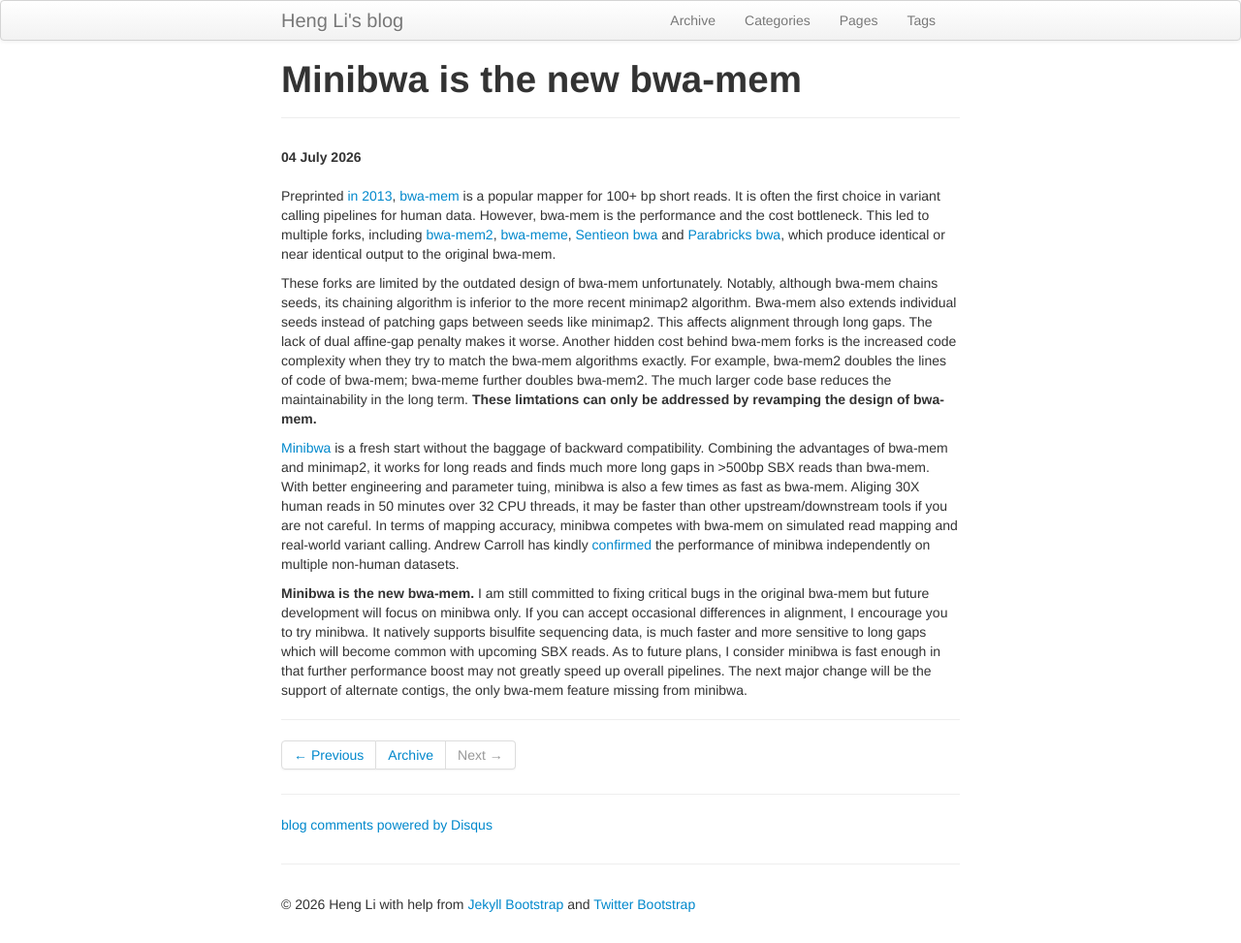
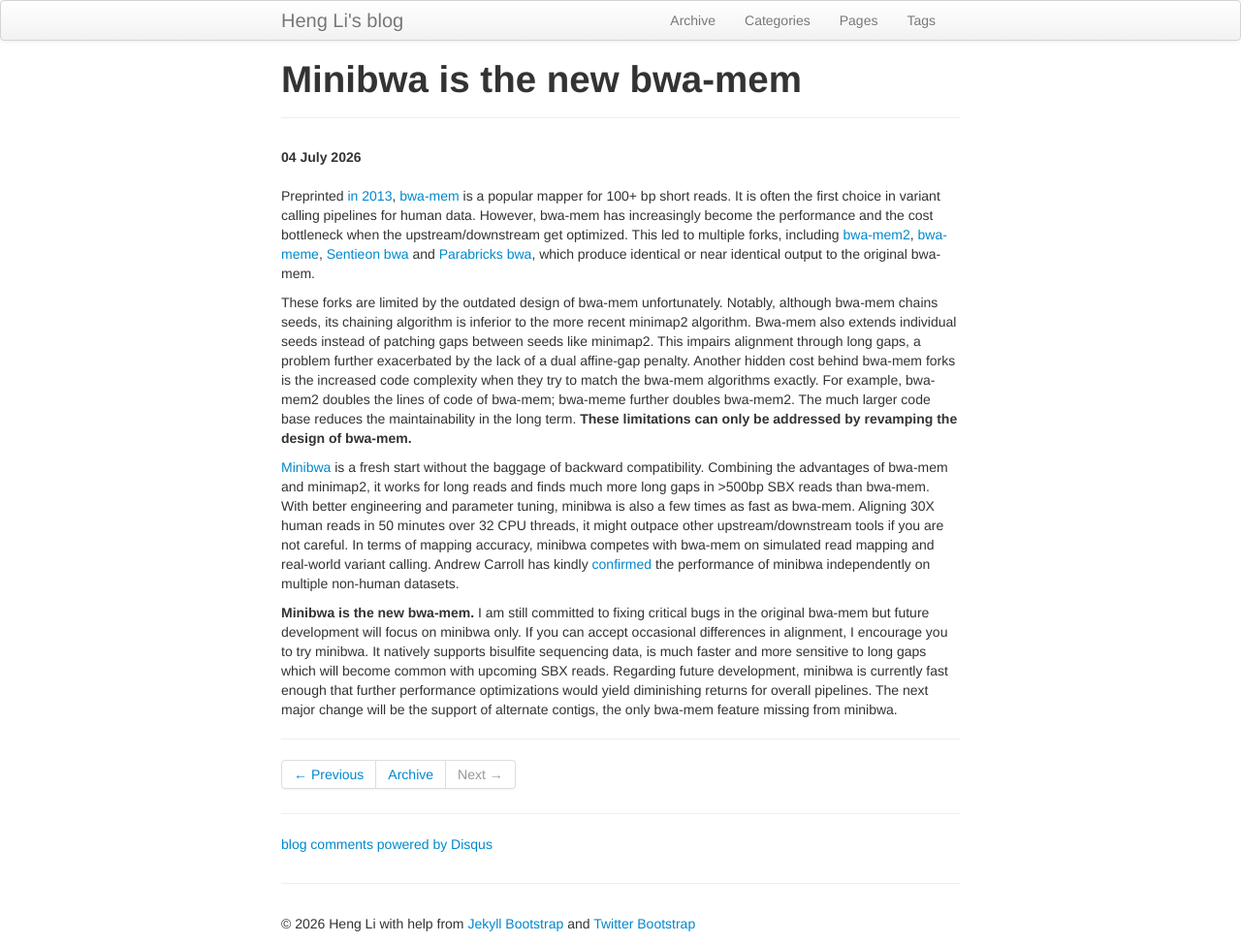
Before and after one commit to lh3/lh3.github.com, a Jekyll site: the page built from _posts/2026-07-04-minibwa-is-the-new-bwa.md, in a window 1280 px wide. Shown: the whole page at 97% size. Built offline with Jekyll 4.4.1, drawn with Linux system fonts in a browser that asks for light colours; comment, search, counter and statistics services are not loaded.

Commit message:
language edits

```diff
--- a/_posts/2026-07-04-minibwa-is-the-new-bwa.md
+++ b/_posts/2026-07-04-minibwa-is-the-new-bwa.md
@@ -9,24 +9,23 @@ tags: []
 
 Preprinted [in 2013][bwa-mem], [bwa-mem][bwa] is a popular mapper for 100+ bp short reads.
 It is often the first choice in variant calling pipelines for human data.
-However, bwa-mem is the performance and the cost bottleneck.
+However, bwa-mem has increasingly become the performance and the cost bottleneck when the upstream/downstream get optimized.
 This led to multiple forks, including [bwa-mem2][bwa-mem2], [bwa-meme][bwa-meme], [Sentieon bwa][sentieon] and [Parabricks bwa][parabrick],
 which produce identical or near identical output to the original bwa-mem.
 
 These forks are limited by the outdated design of bwa-mem unfortunately.
 Notably, although bwa-mem chains seeds, its chaining algorithm is inferior to the more recent minimap2 algorithm.
 Bwa-mem also extends individual seeds instead of patching gaps between seeds like minimap2.
-This affects alignment through long gaps.
-The lack of dual affine-gap penalty makes it worse.
+This impairs alignment through long gaps, a problem further exacerbated by the lack of a dual affine-gap penalty.
 Another hidden cost behind bwa-mem forks is the increased code complexity when they try to match the bwa-mem algorithms exactly.
 For example, bwa-mem2 doubles the lines of code of bwa-mem; bwa-meme further doubles bwa-mem2.
 The much larger code base reduces the maintainability in the long term.
-**These limtations can only be addressed by revamping the design of bwa-mem.**
+**These limitations can only be addressed by revamping the design of bwa-mem.**
 
 [Minibwa][mb] is a fresh start without the baggage of backward compatibility.
 Combining the advantages of bwa-mem and minimap2, it works for long reads and finds much more long gaps in >500bp SBX reads than bwa-mem.
-With better engineering and parameter tuing, minibwa is also a few times as fast as bwa-mem.
-Aliging 30X human reads in 50 minutes over 32 CPU threads, it may be faster than other upstream/downstream tools if you are not careful.
+With better engineering and parameter tuning, minibwa is also a few times as fast as bwa-mem.
+Aligning 30X human reads in 50 minutes over 32 CPU threads, it might outpace other upstream/downstream tools if you are not careful.
 In terms of mapping accuracy, minibwa competes with bwa-mem on simulated read mapping and real-world variant calling.
 Andrew Carroll has kindly [confirmed][ac-eval] the performance of minibwa independently on multiple non-human datasets.
 
@@ -34,7 +33,7 @@ Andrew Carroll has kindly [confirmed][ac-eval] the performance of minibwa indepe
 I am still committed to fixing critical bugs in the original bwa-mem but future development will focus on minibwa only.
 If you can accept occasional differences in alignment, I encourage you to try minibwa.
 It natively supports bisulfite sequencing data, is much faster and more sensitive to long gaps which will become common with upcoming SBX reads.
-As to future plans, I consider minibwa is fast enough in that further performance boost may not greatly speed up overall pipelines.
+Regarding future development, minibwa is currently fast enough that further performance optimizations would yield diminishing returns for overall pipelines.
 The next major change will be the support of alternate contigs, the only bwa-mem feature missing from minibwa.
 
 [mb]: https://github.com/lh3/minibwa
```
